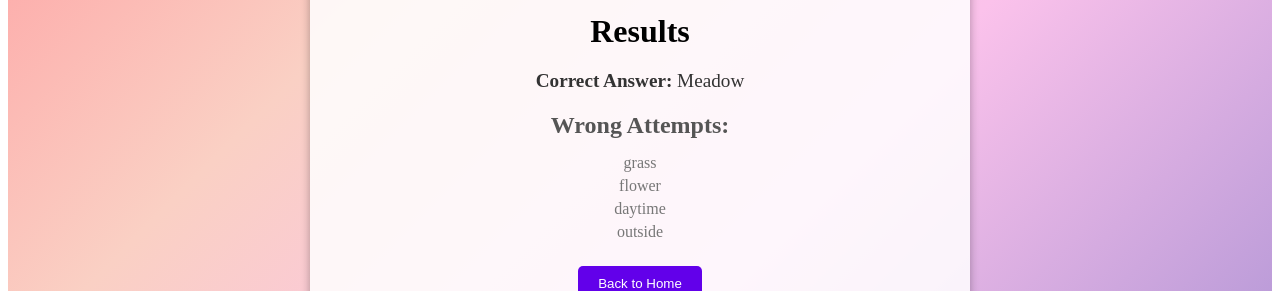
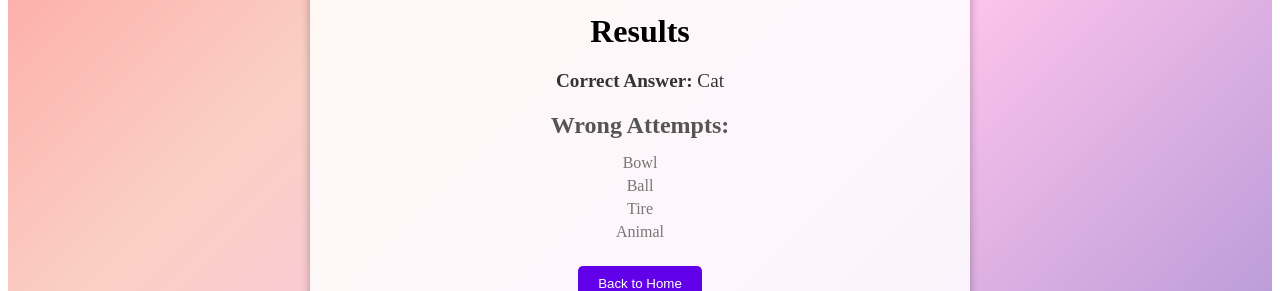
Before and after one commit to Duo-doodle/Duo-doodle, a React (Vite) app in the folder Duo-doodle/: page /results in a window 1280 px wide. Shown: the part 262-553 px from the top of the page. Built offline with nearby package versions, Linux system fonts and the light colour scheme; no server answers.

Commit message:
hard coded cat and results page

```diff
--- a/Duo-doodle/src/components/DrawingSubmission.jsx
+++ b/Duo-doodle/src/components/DrawingSubmission.jsx
@@ -4,10 +4,10 @@ import "./../styles/DrawingSubmission.css";
 
 const DrawingSubmission = () => {
   const Ref = useRef(null);
-  const [timer, setTimer] = useState(`1:00`);
+  const [timer, setTimer] = useState(`2:00`);
 
   useEffect(() => {
-    let timeRemaining = 60;
+    let timeRemaining = 120;
 
     const timeDecrement = () => {
       if (timeRemaining <= 0) {
--- a/Duo-doodle/src/components/ResultsPage.jsx
+++ b/Duo-doodle/src/components/ResultsPage.jsx
@@ -7,8 +7,8 @@ const ResultsPage = () => {
   const navigate = useNavigate();
 
   const { correctAnswer, wrongAnswers } = location.state || {
-    correctAnswer: "Meadow",
-    wrongAnswers: ["grass", "flower", "daytime", "outside"],
+    correctAnswer: "Cat",
+    wrongAnswers: ["Bowl", "Ball", "Tire", "Animal"],
   };
 
   return (
```
